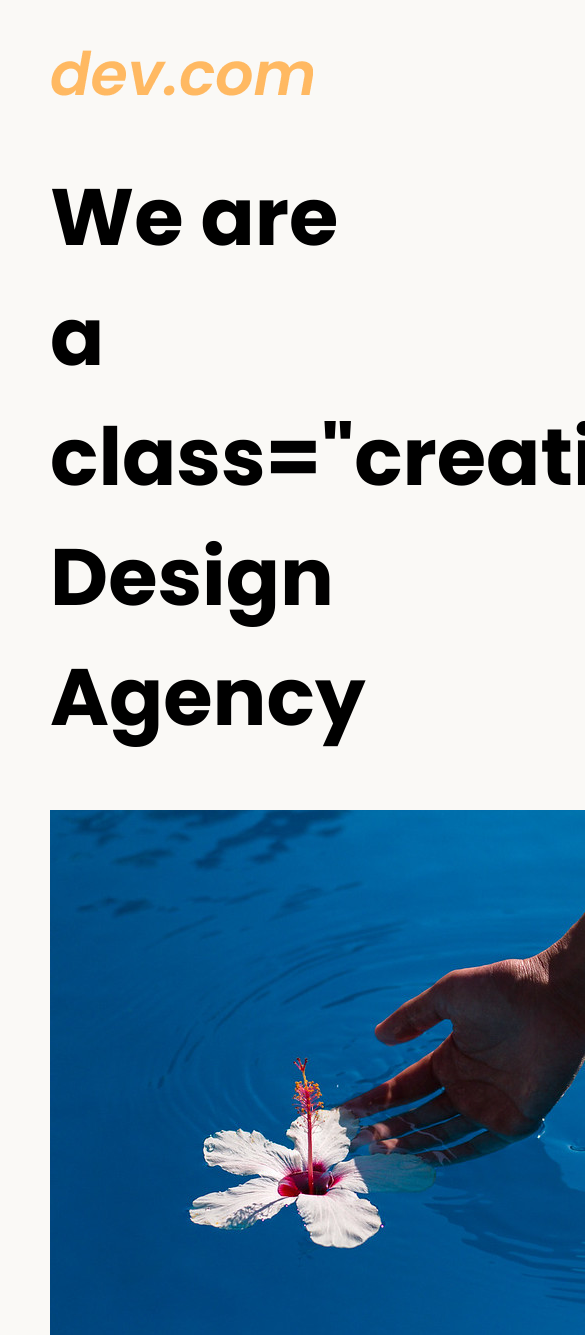
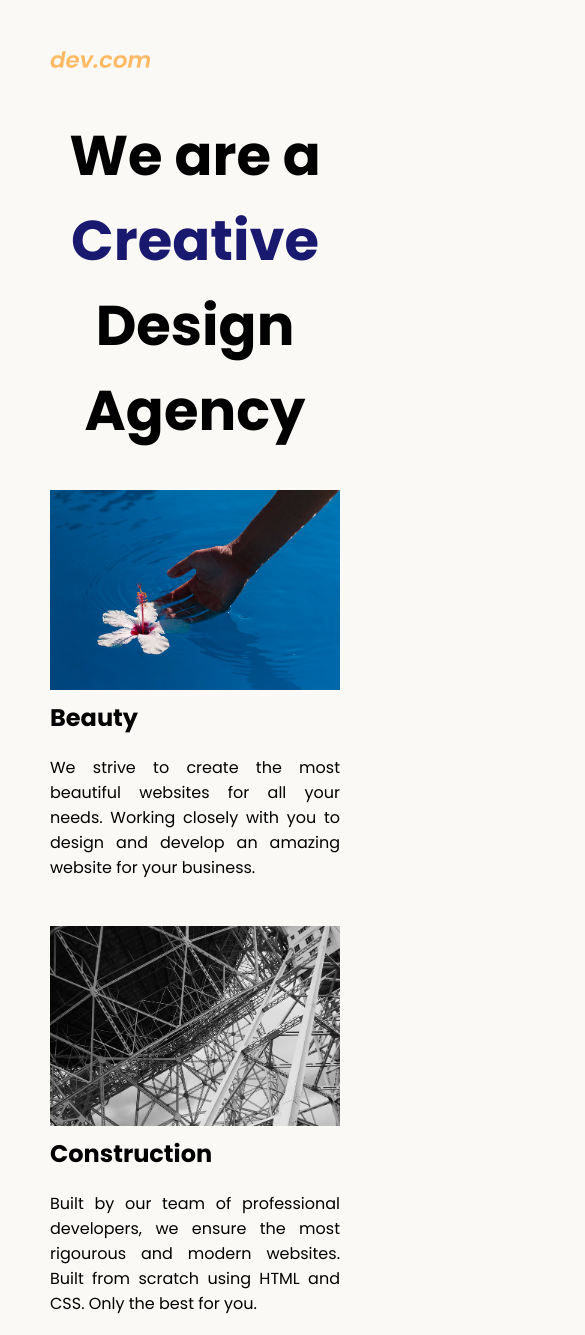
Before and after one commit to ftv017/CSS-project, a plain HTML site: page index.html in a window 390 px wide. Shown: the top 1335 px of the page, 585 px wide, since content can reach past the window. Drawn offline with Linux system fonts and the light colour scheme.

Commit message:
testing new changes

```diff
--- a/index.html
+++ b/index.html
@@ -17,7 +17,7 @@
     <div class="main">
       <img class="logo" src="./assets/images/logo.png" alt="logo" />
       <h1>
-        We are a <span></span> class="creative">Creative</span> <br />
+        We are a <span class="creative"> Creative</span> <br />
         Design Agency
       </h1>
       <div class="left card">
--- a/style.css
+++ b/style.css
@@ -18,3 +18,50 @@ footer {
   text-align: right;
   color: midnightblue;
 }
+
+.tile-image {
+  height: 200px;
+  float: left;
+  margin-right: 50px;
+}
+
+.card {
+  width: 45%;
+}
+
+.left {
+  float: left;
+}
+
+.right {
+  float: right;
+}
+
+.creative {
+  color: midnightblue;
+}
+
+@media (max-width: 680px) {
+  .logo {
+    width: 100px;
+  }
+
+  h1 {
+    font-size: 3.5rem;
+    text-align: center;
+  }
+
+  .card {
+    width: 100%;
+    display: block;
+    margin-bottom: 30px;
+    text-align: justify;
+  }
+
+  .card img {
+    margin-bottom: 10px;
+    width: 100%;
+    display: inline;
+    object-fit: cover;
+  }
+}
```
